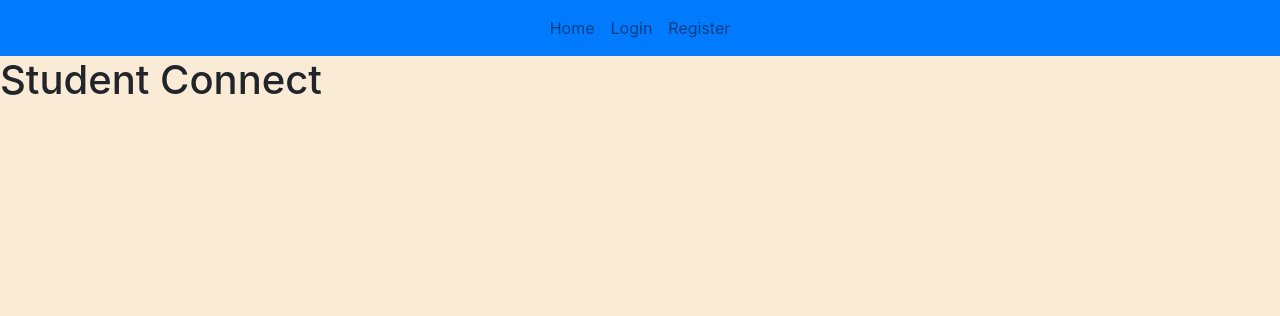
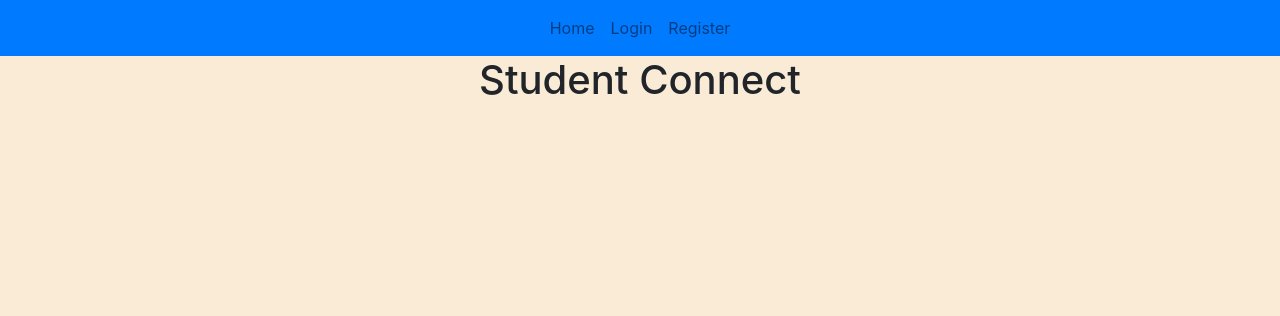
Before and after one commit to pranavmodx/Yaafa-, a Flask app: page / in a window 1280 px wide. Shown: the top 316 px of the page. Run offline with Flask 2, Linux system fonts and the light colour scheme; some libraries are stand-ins or nearby versions.

Commit message:
update layout.html

```diff
--- a/Hackathon/hackathon_app/static/home.css
+++ b/Hackathon/hackathon_app/static/home.css
@@ -1,6 +1,6 @@
-body {
+/* body {
     background-color: antiquewhite;
-}
+} */
 
 #header
 .ul {
--- a/Hackathon/hackathon_app/templates/layout.html
+++ b/Hackathon/hackathon_app/templates/layout.html
@@ -5,7 +5,7 @@
     <meta name="viewport" content="width=device-width, initial-scale=1.0">
     <meta http-equiv="X-UA-Compatible" content="ie=edge">
     <link rel="stylesheet" href="https://stackpath.bootstrapcdn.com/bootstrap/4.1.3/css/bootstrap.min.css" integrity="sha384-MCw98/SFnGE8fJT3GXwEOngsV7Zt27NXFoaoApmYm81iuXoPkFOJwJ8ERdknLPMO" crossorigin="anonymous">
-    <link rel="stylesheet" href="{{ url_for('static', filename = 'style.css') }}">
+    <link rel="stylesheet" href="{{ url_for('static', filename = 'main.css') }}">
 
     {% block links %}
     {% endblock links %}
```
